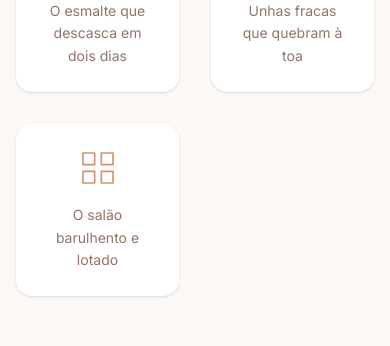
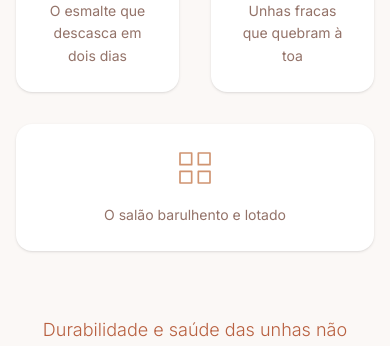
Before and after one commit to arthursl12/bhrunaestetica, a React (Vite) app: page /manicure in a window 390 px wide. Shown: the part 1100-1446 px from the top of the page. Built offline with nearby package versions, Linux system fonts and the light colour scheme; a web font is replaced by a local one.

Commit message:
Center last grid item on mobile for pain points and portfolio

```diff
--- a/src/ManicurePage.tsx
+++ b/src/ManicurePage.tsx
@@ -258,7 +258,7 @@ const ManicurePage = () => {
 
           <div className="grid grid-cols-2 md:grid-cols-3 gap-8 mb-16">
             {painPoints.map((item, i) => (
-              <FadeIn key={i} delay={i * 0.1}>
+              <FadeIn key={i} delay={i * 0.1} className={i === 2 ? 'col-span-2 sm:col-span-1' : undefined}>
                 <div className="bg-white p-6 md:p-8 rounded-2xl shadow-sm hover:shadow-md transition-shadow h-full text-center flex flex-col items-center">
                   <div className="w-10 h-10 md:w-12 md:h-12 text-brand-400 mb-4">
                     {item.icon}
@@ -341,7 +341,7 @@ const ManicurePage = () => {
           {/* Portfolio Grid */}
           <div className="grid grid-cols-2 md:grid-cols-3 gap-4 md:gap-5 mb-20">
             {portfolioImages.map((item, i) => (
-              <FadeIn key={i} delay={i * 0.1}>
+              <FadeIn key={i} delay={i * 0.1} className={i === 2 ? 'col-span-2 sm:col-span-1' : undefined}>
                 <div className="relative rounded-2xl overflow-hidden aspect-[3/4] group">
                   <img
                     src={item.image}
```
